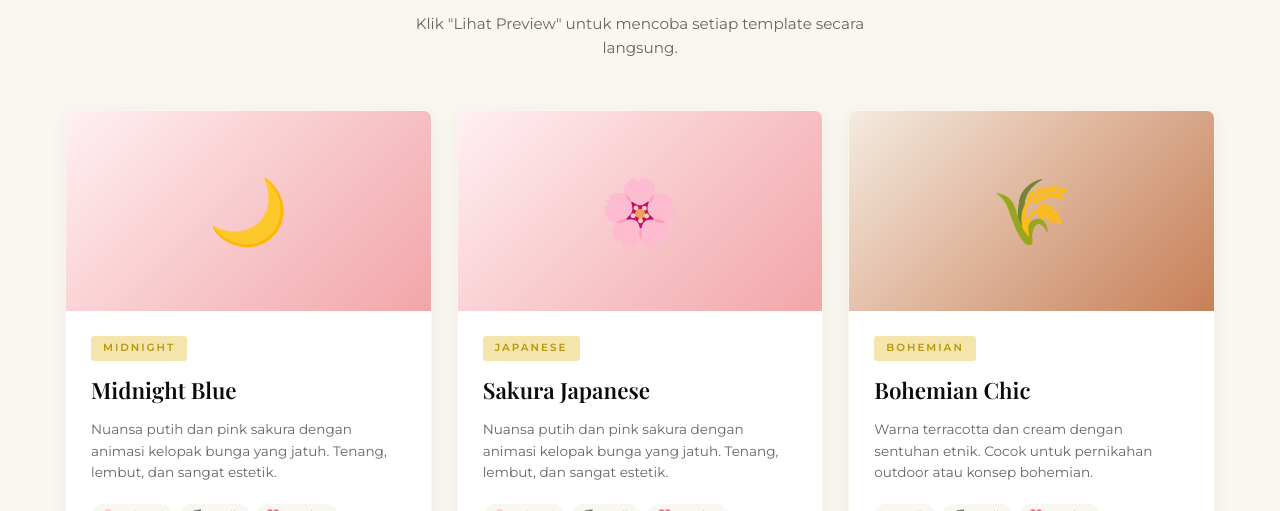
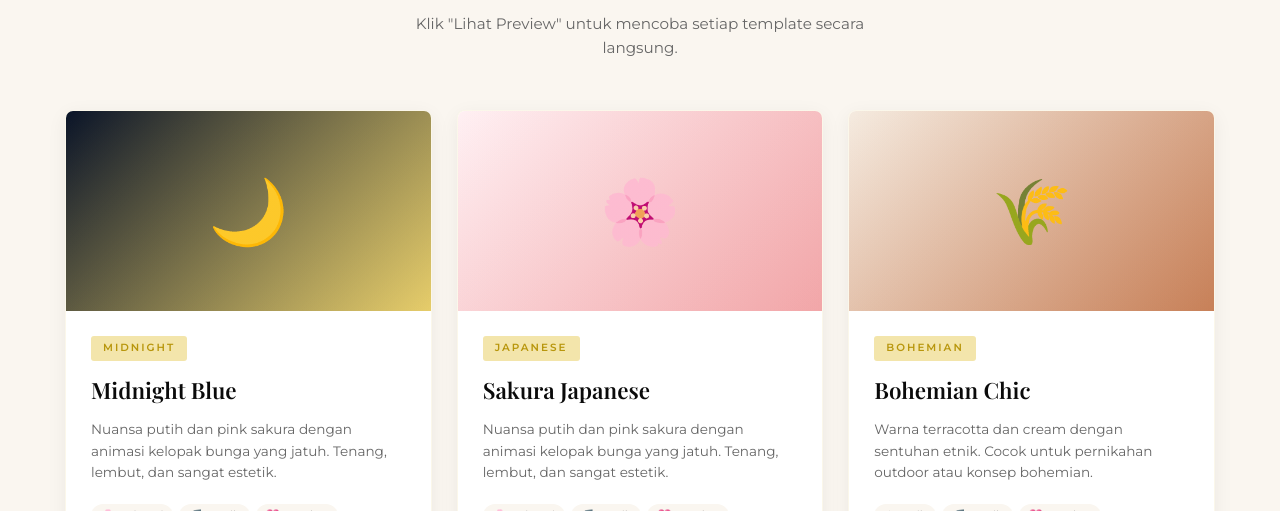
Before and after one commit to Sutrisno778/Undangan-Digital, a plain HTML site: page index.html in a window 1280 px wide. Shown: the part 673-1184 px from the top of the page. Drawn offline with nearby package versions, Linux system fonts and the light colour scheme; a web font is replaced by a local one.

Commit message:
Update index.html

```diff
--- a/index.html
+++ b/index.html
@@ -456,7 +456,7 @@
 
       <!-- 1. Midnight Blue -->
     <div class="template-card">
-      <div class="card-preview" style="background: linear-gradient(135deg, #fff0f3, #f5a5b5);">🌙</div>
+     <div class="card-preview" style="background: linear-gradient(135deg, #0a1428, #e8d070);">🌙</div>
       <div class="card-body">
         <span class="card-tag">Midnight</span>
         <h3>Midnight Blue</h3>
```
